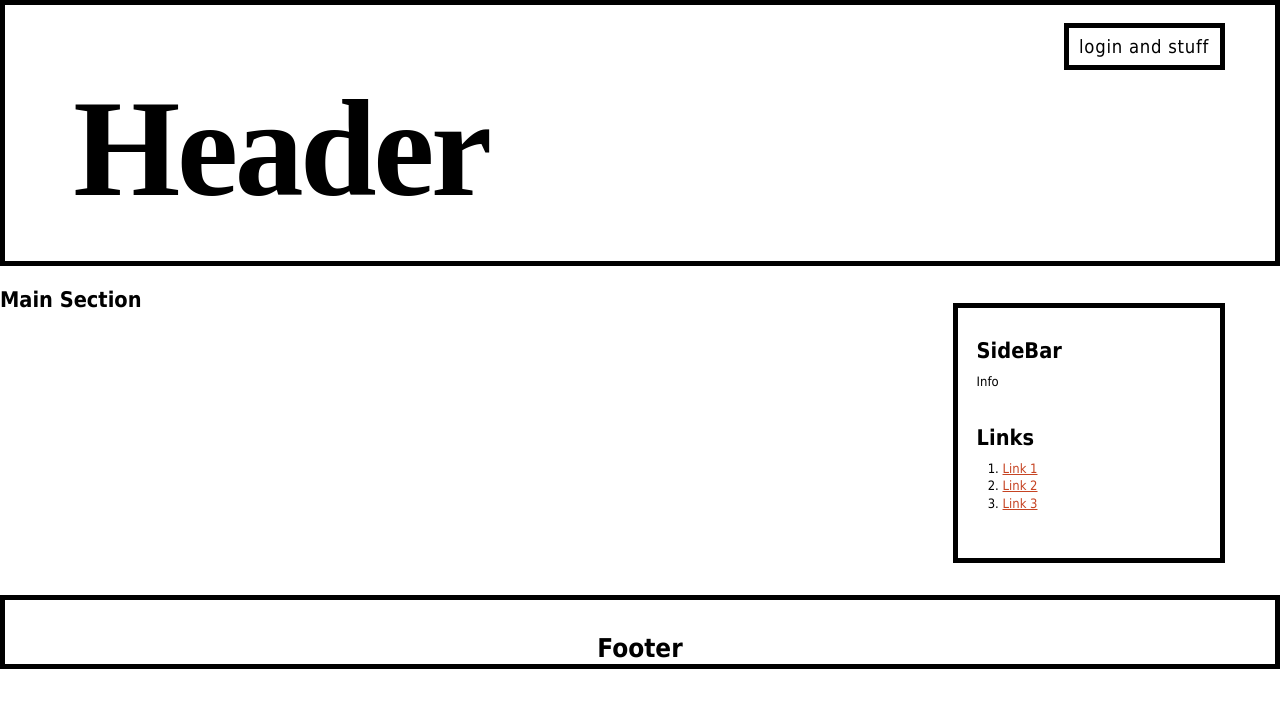
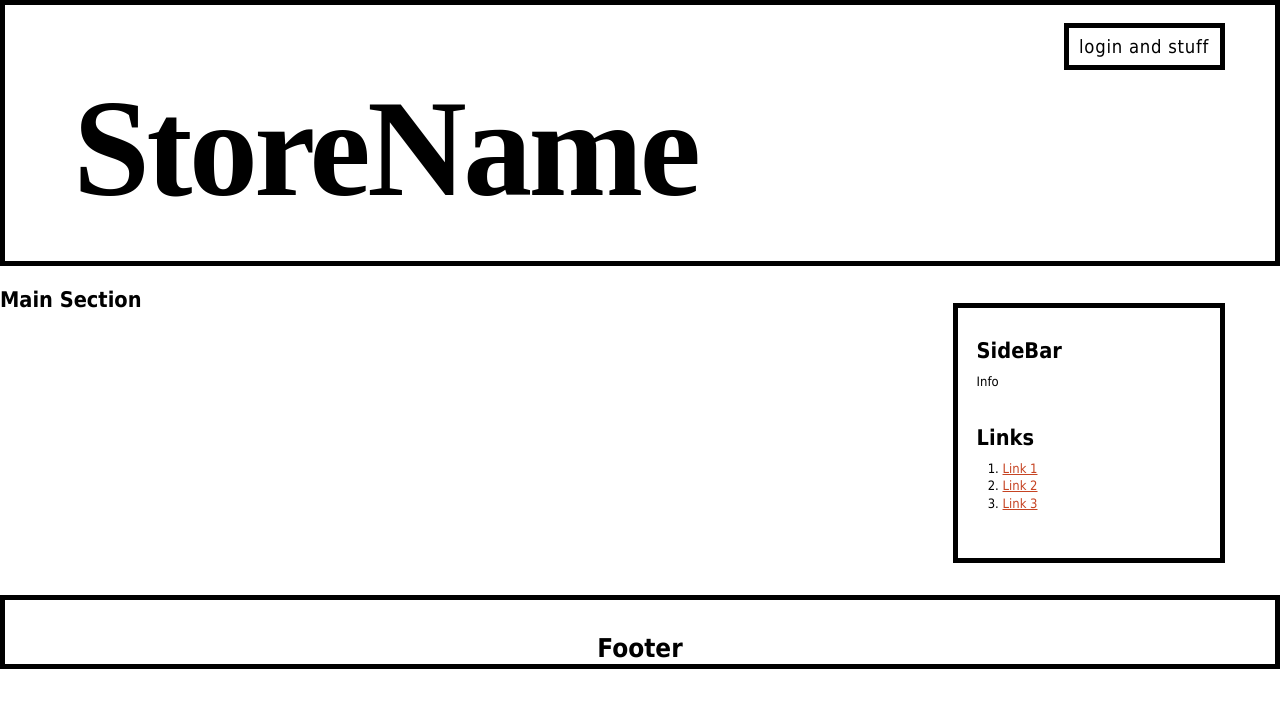
Before and after one commit to jaymznis/StoreFront_WireFrame, a plain HTML site: page index.html in a window 1280 px wide. Drawn offline with Linux system fonts and the light colour scheme.

Commit message:
wireframe update

```diff
--- a/index.html
+++ b/index.html
@@ -29,7 +29,7 @@
             </nav>
             <!--Navigation menu-->
             <nav>
-                <h1>Header</h1>
+                <h1>StoreName</h1>
                 <!-- <h1>Storefront</h1>
                 <h2>Wireframe</h2> -->
             </nav>
@@ -129,7 +129,7 @@
             <p>Parmesan cow cheddar cream cheese macaroni cheese pepper jack dolcelatte feta. Paneer cottage cheese
                 mascarpone caerphilly brie cheesecake babybel manchego.</p>
             <button>Order</button> -->
-        </div>
+        <!-- </div> -->
     </section>
     <div class="clear"></div>
     <footer>
--- a/main.css
+++ b/main.css
@@ -63,7 +63,7 @@ header {
     border: 5px black solid;
     padding: 2.5em 0 0.5em;
     margin: 0 0 2.0em;
-    background: white# /*url(img/bg_cheeses_lg_2600w.jpg)*/center 0px;
+    background: white /*url(img/bg_cheeses_lg_2600w.jpg)*/center 0px;
 }
 header h1 {
     font-family: 'Times New Roman', Times, serif;
@@ -158,7 +158,7 @@ section#sidebar {
 }
 section #main {
     border: 5px black solid;
-    background-color: rgba(252,251,243,0.7);
+    background-color: white;
     margin: 0 0 2.0em;
     padding: 1.5em 0 2.0em 1.5em;
     display: inline-block;
```
